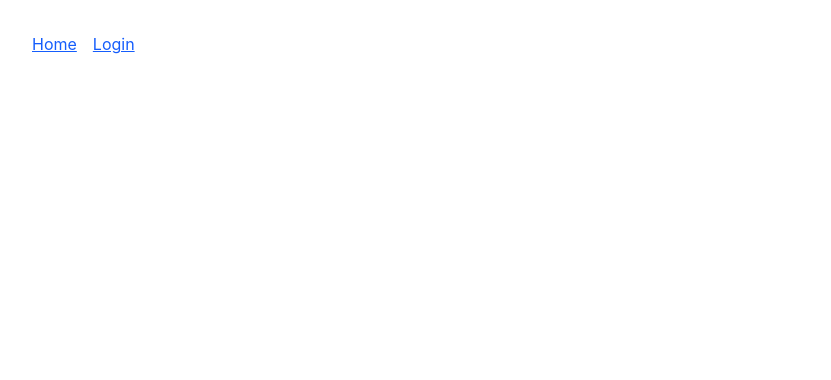
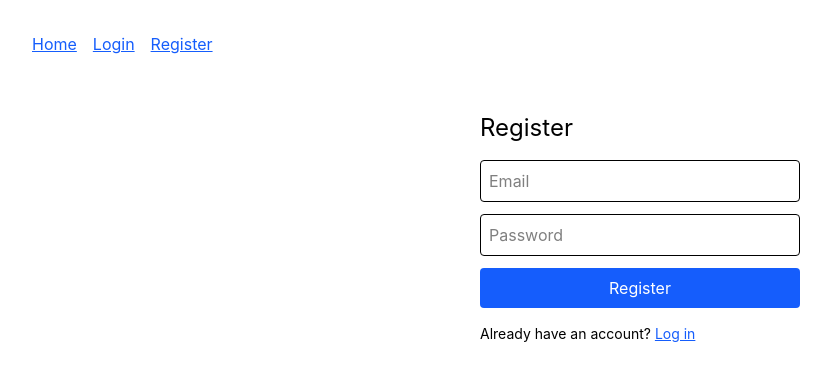
Before and after one commit to vedantgonbare/ecommerce-platform, a React app in the folder frontend/: page /register in a window 1280 px wide. Before the commit this address had no page. Shown: the top 380 px of the page, without its empty margins (0-831 px from the left). Built offline with nearby package versions, Linux system fonts and the light colour scheme; the HTML template or start-up script is replaced by a standard one.

Commit message:
feat: add Register page with /auth/register mutation

```diff
--- a/frontend/src/App.jsx
+++ b/frontend/src/App.jsx
@@ -1,5 +1,6 @@
 import { Routes, Route, Link } from 'react-router-dom'
 import Login from './pages/Login'
+import Register from './pages/Register'
 
 function Home() {
   return <h1>Home Page</h1>
@@ -11,11 +12,13 @@ function App() {
       <nav className="flex gap-4 mb-6">
         <Link to="/" className="text-blue-600 underline">Home</Link>
         <Link to="/login" className="text-blue-600 underline">Login</Link>
+        <Link to="/register" className="text-blue-600 underline">Register</Link>
       </nav>
 
       <Routes>
         <Route path="/" element={<Home />} />
         <Route path="/login" element={<Login />} />
+        <Route path="/register" element={<Register />} />
       </Routes>
     </div>
   )
--- /dev/null
+++ b/frontend/src/pages/Register.jsx
@@ -0,0 +1,60 @@
+import { useState } from 'react'
+import { useNavigate, Link } from 'react-router-dom'
+import { useMutation } from '@tanstack/react-query'
+import { api } from '../api/client'
+
+function Register() {
+  const [email, setEmail] = useState('')
+  const [password, setPassword] = useState('')
+  const navigate = useNavigate()
+  const registerMutation = useMutation({
+    mutationFn: (credentials) => api.post('/auth/register', credentials),
+    onSuccess: () => {
+      navigate('/login')
+    },
+  })
+
+  const handleSubmit = (e) => {
+    e.preventDefault()
+    registerMutation.mutate({ email, password })
+  }
+  return (
+    <div className="p-8 max-w-sm mx-auto">
+      <h1 className="text-2xl mb-4">Register</h1>
+      <form onSubmit={handleSubmit} className="flex flex-col gap-3">
+        <input
+          type="email"
+          placeholder="Email"
+          value={email}
+          onChange={(e) => setEmail(e.target.value)}
+          required
+          className="border p-2 rounded"
+        />
+        <input
+          type="password"
+          placeholder="Password"
+          value={password}
+          onChange={(e) => setPassword(e.target.value)}
+          required
+          minLength={8}
+          className="border p-2 rounded"
+        />
+        <button
+          type="submit"
+          disabled={registerMutation.isPending}
+          className="bg-blue-600 text-white p-2 rounded disabled:opacity-50"
+        >
+          {registerMutation.isPending ? 'Registering...' : 'Register'}
+        </button>
+        {registerMutation.error && (
+          <p className="text-red-600 text-sm">{registerMutation.error.message}</p>
+        )}
+      </form>
+      <p className="mt-4 text-sm">
+        Already have an account? <Link to="/login" className="text-blue-600 underline">Log in</Link>
+      </p>
+    </div>
+  )
+}
+
+export default Register
```
